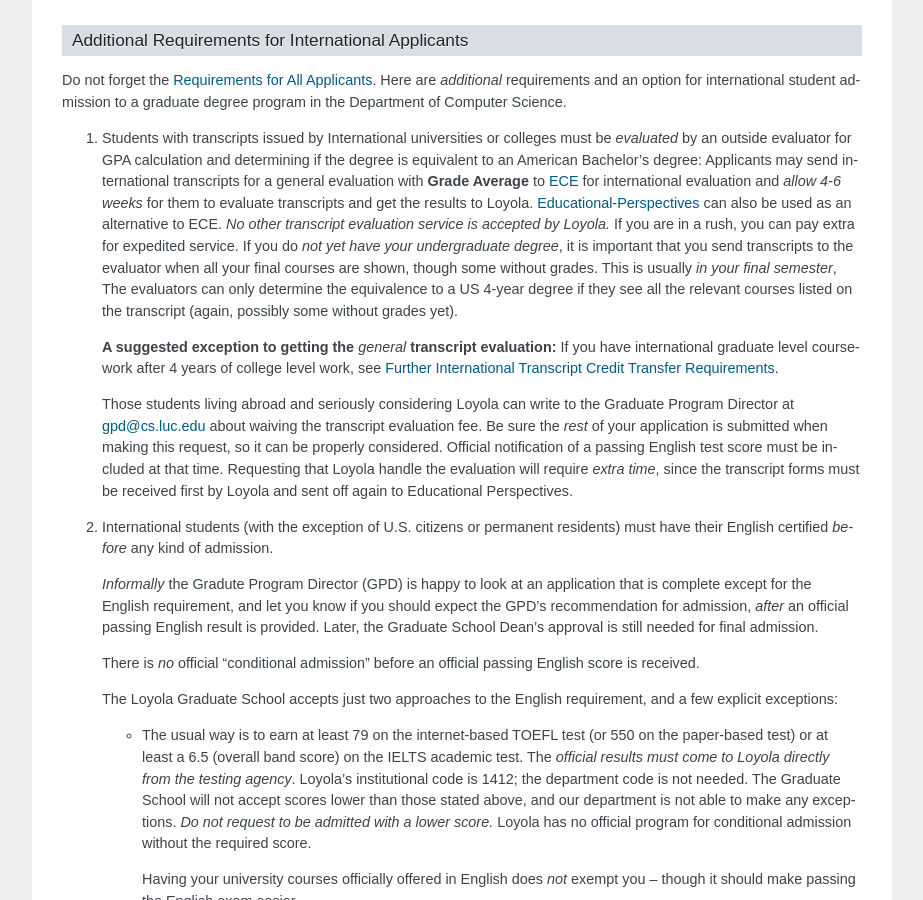
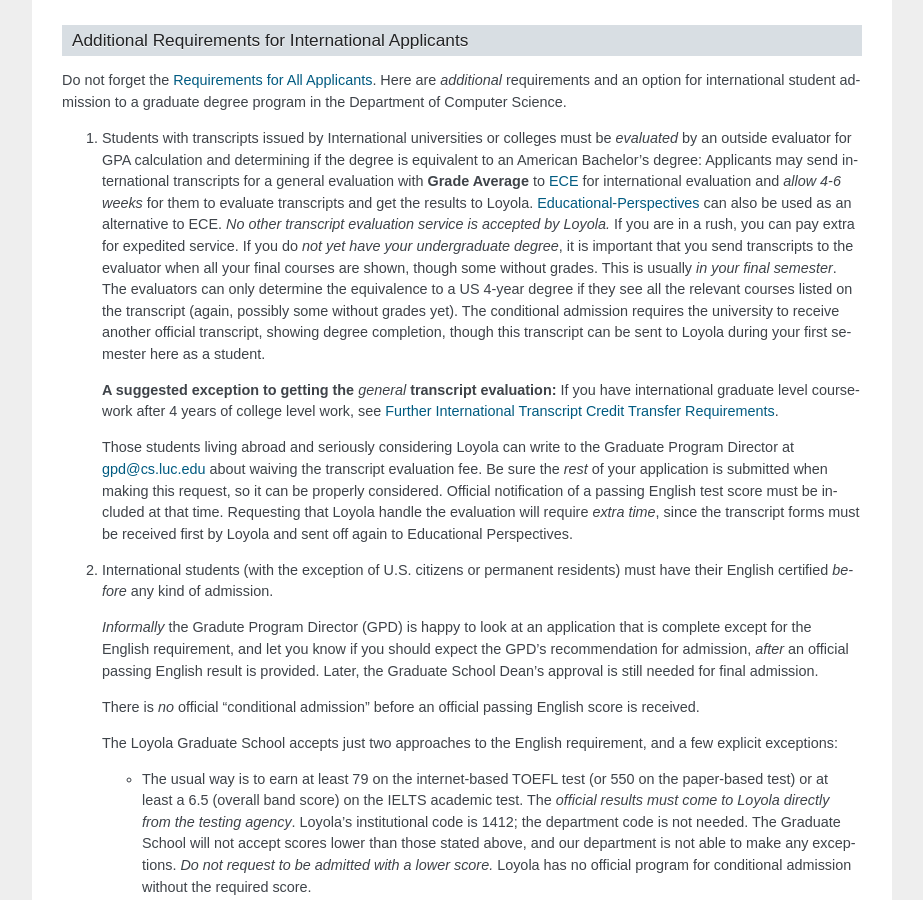
Before and after one commit to LoyolaChicagoCS/gradhandbook, a Sphinx documentation site: the page built from source/prospective_students.rst, in a window 1280 px wide and 900 px high, scrolled down 1556 px. Shown: the whole window, without its empty margins (198-1121 px from the left). Built offline with Sphinx 7.4.7, drawn with Linux system fonts in a browser that asks for light colours.

Commit message:
conditional transcripts

```diff
--- a/source/prospective_students.rst
+++ b/source/prospective_students.rst
@@ -148,7 +148,9 @@
      If you are in a rush, you can pay extra
      for expedited service.  If you do *not yet have your undergraduate degree*, it is important that you send transcripts to the evaluator when all your final courses are shown, though some without grades.  This is
      usually
-     *in your final semester*,  The evaluators can only determine the equivalence to a US 4-year degree if they see all the relevant courses listed on the transcript (again, possibly some without grades yet).
+     *in your final semester*.  The evaluators can only determine the equivalence to a US 4-year degree if they see all the relevant courses listed on the transcript (again, possibly some without grades yet).  The conditional
+     admission requires the university to receive another official transcript, showing degree completion, though this
+     transcript can be sent to Loyola during your first semester here as a student.
 
      **A suggested exception to getting the** *general* **transcript evaluation:**
      If you have international graduate level coursework after 4 years of
```
